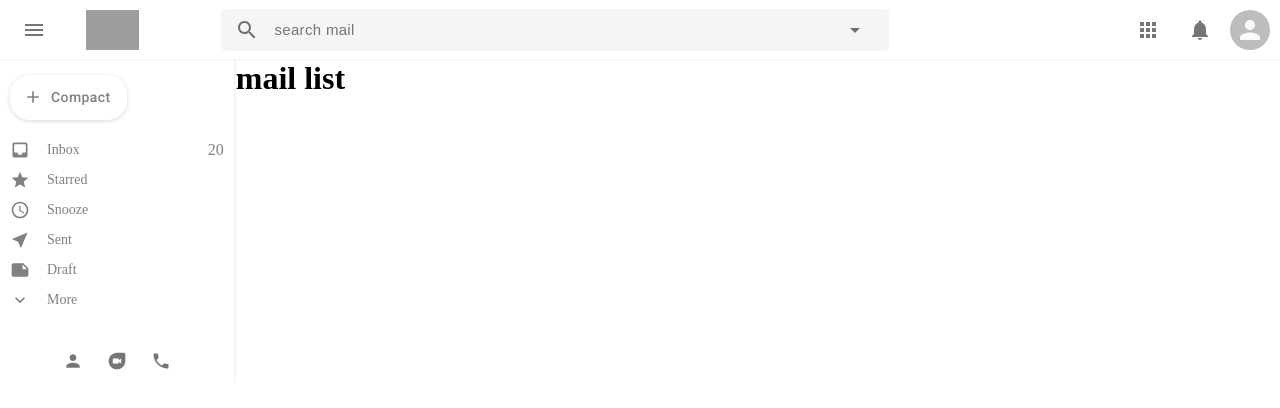
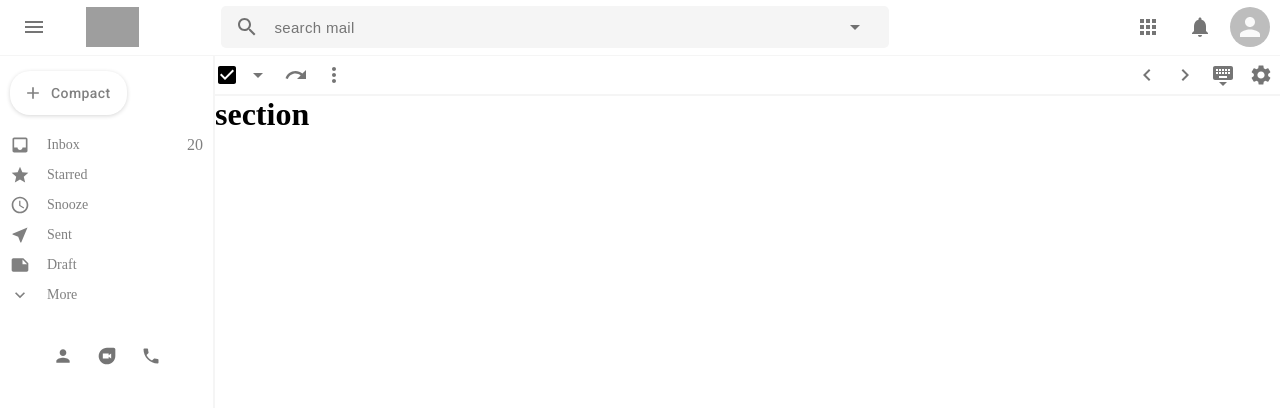
Before and after one commit to natnael-OQP/gmail-clone, a React (Create React App) app: page / in a window 1280 px wide. Shown: the top 408 px of the page. Built offline with nearby package versions, Linux system fonts and the light colour scheme; grey boxes are pictures that could not be loaded.

Commit message:
create Email-Seetings Section

```diff
--- a/src/component/MailList/MailList.jsx
+++ b/src/component/MailList/MailList.jsx
@@ -1,10 +1,50 @@
+import { IconButton } from '@material-ui/core'
+import { ArrowDropDown, CheckBox, ChevronLeft, ChevronRight, KeyboardHide, MoreVert, Redo, Settings } from '@mui/icons-material'
 import React from 'react'
+import {
+    EmailListContainer,
+    EmailListSetting,
+    EmailListSettingLeft,
+    EmailListSettingRight,
+    EmailListSection,
+
+} from '.'
 
 function MailList() {
     return (
-        <>
-            <h1>mail list</h1>
-        </>
+        <EmailListContainer >
+            <EmailListSetting>
+                <EmailListSettingLeft>
+                    <CheckBox />
+                    <IconButton>
+                        <ArrowDropDown/>
+                    </IconButton>
+                    <IconButton>
+                        <Redo />
+                    </IconButton>
+                    <IconButton>
+                        <MoreVert />
+                    </IconButton>
+                </EmailListSettingLeft>
+                <EmailListSettingRight>
+                    <IconButton>
+                        <ChevronLeft />
+                    </IconButton>
+                    <IconButton>
+                        <ChevronRight />
+                    </IconButton>
+                    <IconButton>
+                        <KeyboardHide />
+                    </IconButton>
+                    <IconButton>
+                        <Settings />
+                    </IconButton>
+                </EmailListSettingRight>
+            </EmailListSetting>
+                <EmailListSection>
+                    <h1>section</h1>
+                </EmailListSection>
+        </EmailListContainer>
     )
 }
 
--- /dev/null
+++ b/src/component/MailList/index.js
@@ -0,0 +1,41 @@
+import styled from 'styled-components';
+
+export const EmailListContainer = styled.div`
+    flex: 1;
+    width: 100%;
+    height: 100%;
+    overflow-y: scroll;
+`;
+
+export const EmailListSetting = styled.div`
+    flex: 1;
+    position: sticky;
+    top: 0;
+    display: flex;
+    justify-content: space-between;
+    border-bottom: 2px solid whitesmoke;
+`;
+
+export const EmailListSettingLeft = styled.div`
+    display: flex;
+    align-items: center;
+    .MuiButtonBase-root{
+        padding: 7px;
+        font-size: 1.2rem;
+    }
+`;
+
+export const EmailListSettingRight = styled.div`
+    display: flex;
+    align-items: center;
+    .MuiButtonBase-root{
+        padding: 7px;
+        font-size: 1.2rem;
+    }
+`;
+export const EmailListSection = styled.div`
+    position: sticky;
+    top: 0;
+    display: flex;
+    justify-content: space-between;
+`;
--- a/src/pages/EmailBodypage.jsx
+++ b/src/pages/EmailBodypage.jsx
@@ -12,6 +12,8 @@ import MailList from '../component/MailList/MailList';
 
 export const EmailBodyContainer = styled.div`
     display: flex;
+    width: 100%;
+    height: 100%;
 `;
 
 function EmailBodyPage() {
--- a/src/pages/HomePage.jsx
+++ b/src/pages/HomePage.jsx
@@ -3,12 +3,19 @@ import styled from 'styled-components';
 import Header from '../component/header/Header';
 import EmailBodyPage from './EmailBodypage';
 
+export const Main = styled.div`
+    display: flex;
+    width: 100%;
+    height: 100vh;
+    flex-direction: column;
+`;
+
 const HomePage = () => {
     return (
-        <>
+        <Main>
             <Header />
             <EmailBodyPage/>
-        </>
+        </Main>
     )
 }
 
```
